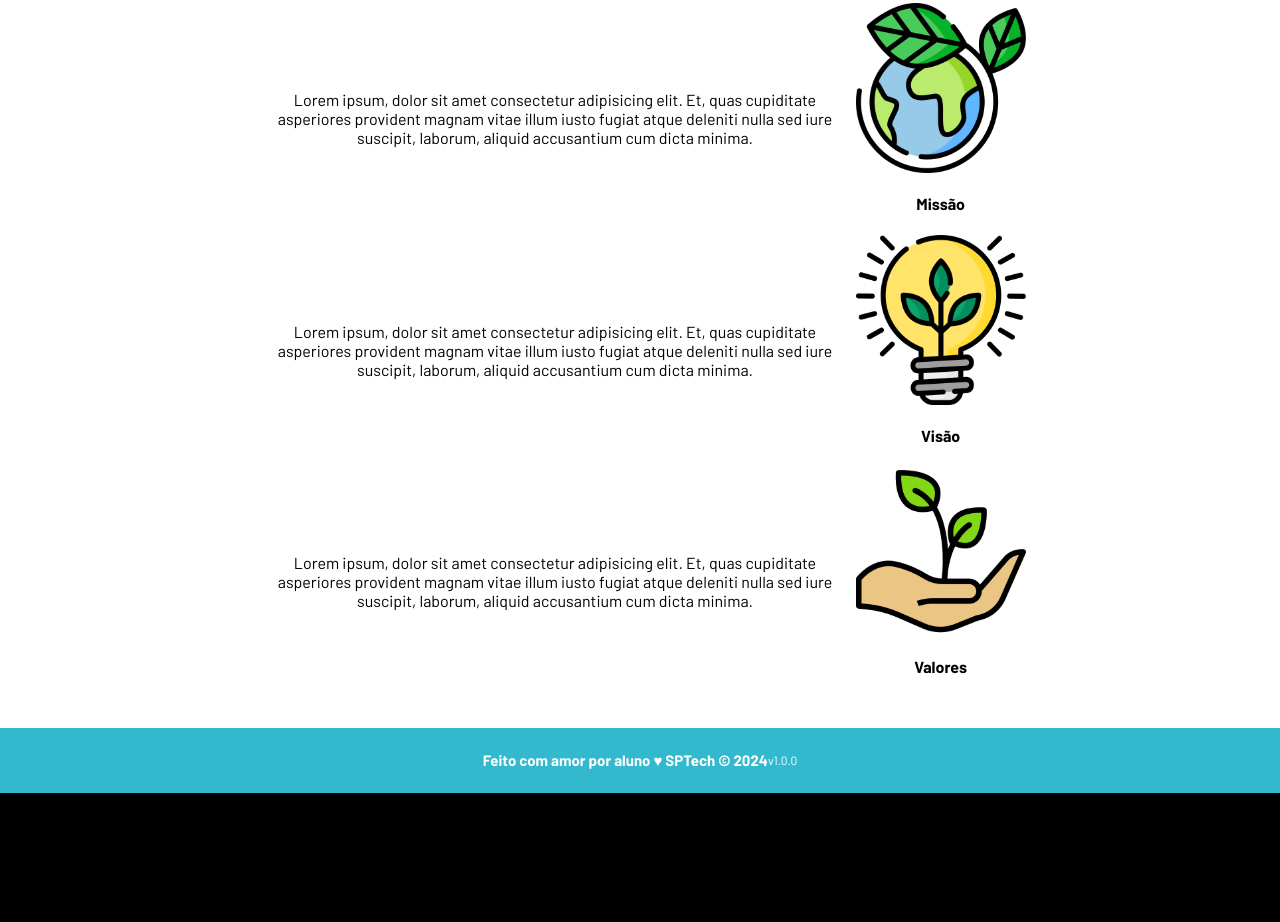
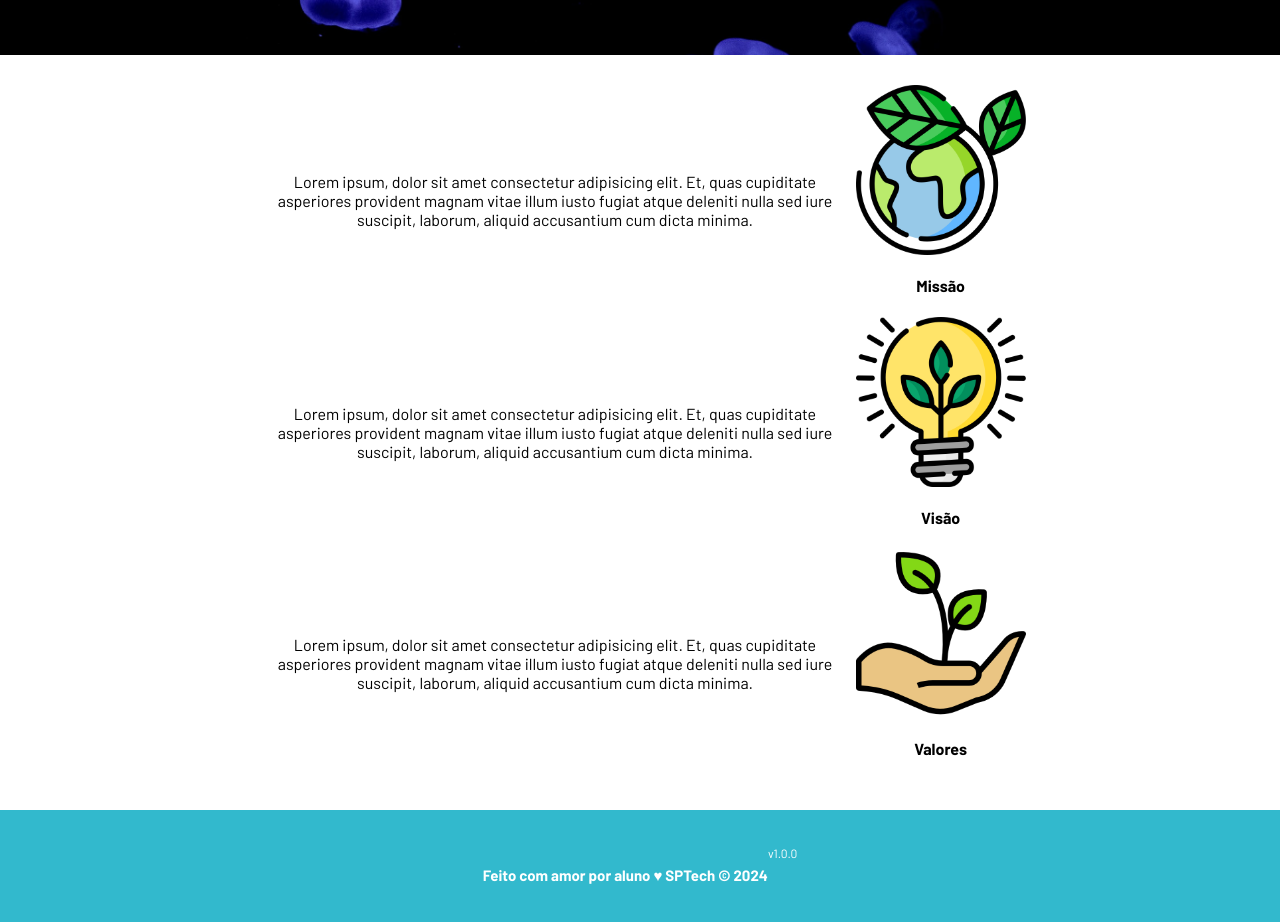
Before and after one commit to BrunoOliveiraDOnofrio/AquaTech-PI, a plain HTML site: page aquatech-somente-html/public/index.html in a window 1280 px wide. Shown: the part 270-1192 px from the top of the page. Before the commit the page ends 1063 px from the top, so only its background shows below. Drawn offline with Linux system fonts and the light colour scheme.

Commit message:
Nova_Tarefa

```diff
--- a/aquatech-somente-html/public/styles/style.css
+++ b/aquatech-somente-html/public/styles/style.css
@@ -24,7 +24,6 @@ body {
 
 .social .container,
 .header .container,
-.footer .container,
 .login .container {
     display: flex;
     width: 80%;
@@ -62,7 +61,7 @@ body {
 }
 
 .banner {
-    height: var(--tamanho-banner - 55vh);
+    height: 30vh;
     color: white;
     background-image: url(../assets/imgs/bg-jelly-fish-para-home.png);
     background-size: cover;
@@ -125,16 +124,17 @@ body {
 
 .footer {
     background-color: #32b9cd;
-    height: var(--tamanho-footer);
+    height: 100px;
     color: white;
     display: flex;
     font-size: 15px;
-
+    padding: 15px;
 }
 
 .footer .container {
-    justify-content: center;
-    align-items: center;
+    width: 80%;
+    margin: auto;
+
 }
 
 .version {
```
